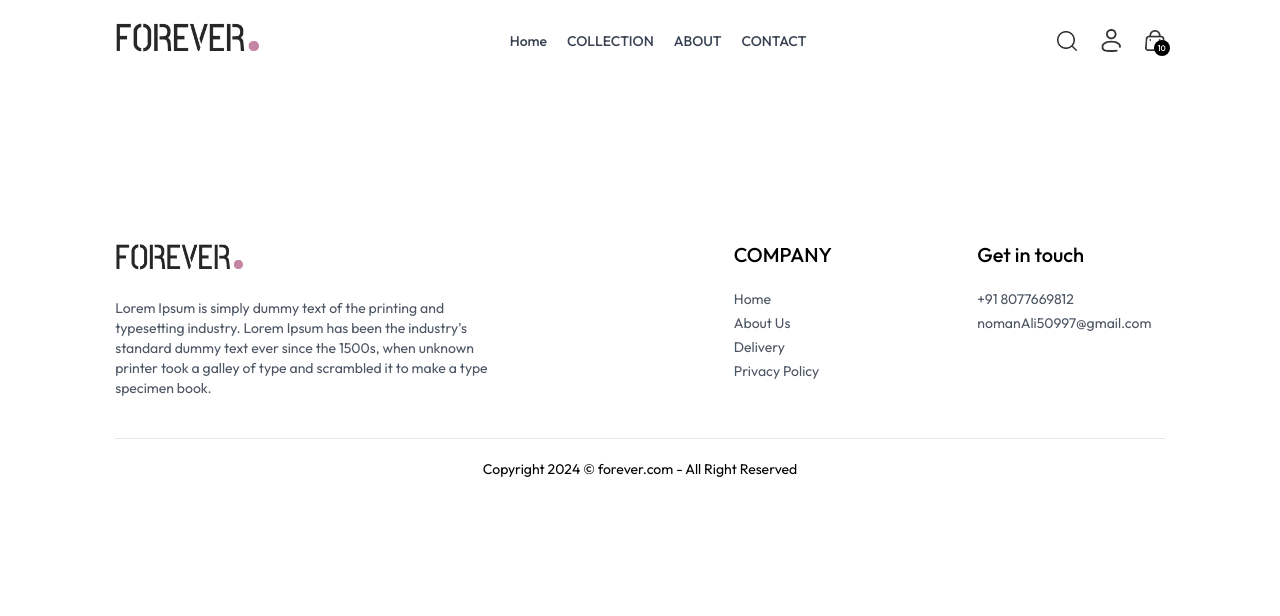
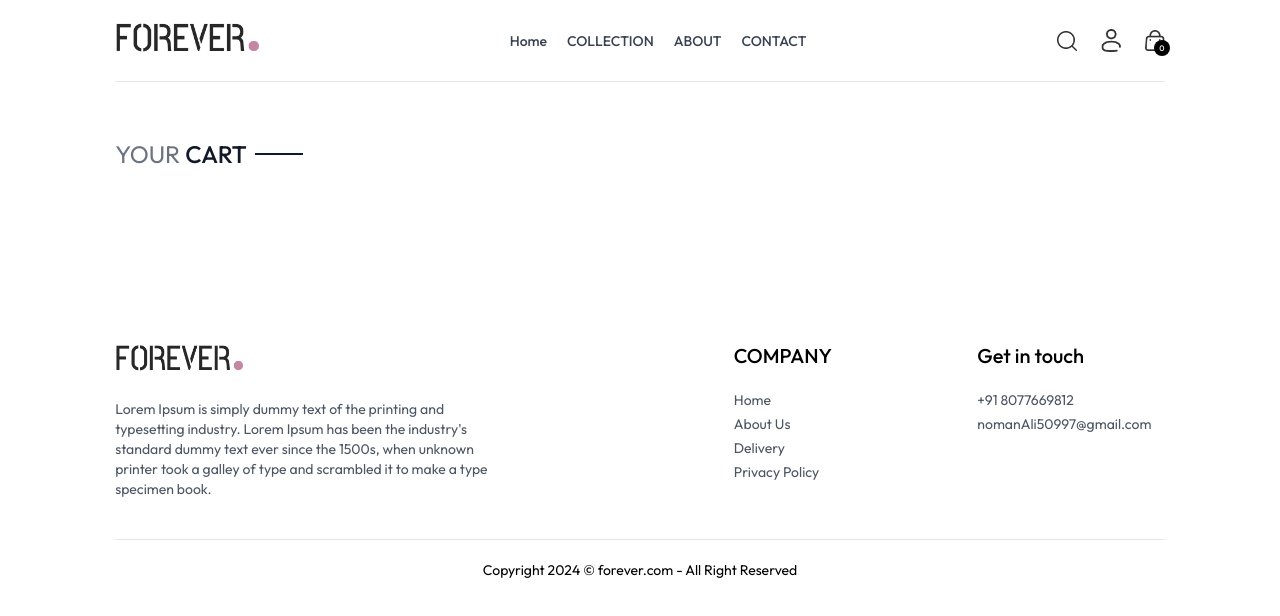
Before and after one commit to Dev-NavedAli/ECOMMERCE, a React (Vite) app in the folder frontend/: page /cart in a window 1280 px wide. Shown: the top 616 px of the page. Built offline with nearby package versions, Linux system fonts and the light colour scheme.

Commit message:
add to cart functionality

```diff
--- a/frontend/src/components/Navbar.jsx
+++ b/frontend/src/components/Navbar.jsx
@@ -5,7 +5,7 @@ import { ShopContext } from '../context/ShopContext';
 
 const Navbar = () => {
   const [visible,setVisible] = useState(false);
-  const {setShowSearch} = useContext(ShopContext)
+  const {setShowSearch,getCartCount} = useContext(ShopContext)
   return (
     <div className='flex items-center justify-between py-5 font-medium'>
 
@@ -45,7 +45,7 @@ const Navbar = () => {
         <Link to="/cart" className='relative'>
         <img src={assets.cart_icon} alt="" className='w-5 min-w-5' />
         <p className='absolute right-[-5px] bottom-[-5px] w-4 text-center leading-4 bg-black text-white aspect-square rounded-full text-[8px]'>
-          10
+          {getCartCount()}
         </p>
         </Link>
         <img  onClick={()=>setVisible(true)} src={assets.menu_icon} className='w-5 cursor-pointer sm:hidden' alt="" />
--- a/frontend/src/context/ShopContext.jsx
+++ b/frontend/src/context/ShopContext.jsx
@@ -10,6 +10,8 @@ const ShopContextProvider = (props) => {
     const delivery_fee = 10;
     const [search, setSearch] = useState('');
     const [showSearch, setShowSearch] = useState(false)
+    //---------------------------- Add to Cart functionality-------------------------------------
+
     const [cartItem, setCartItem] = useState({});
 
     const addToCart = async (itemId, size) => {
@@ -36,15 +38,26 @@ const ShopContextProvider = (props) => {
         setCartItem(cartData)
     }
 
+    const getCartCount = ()=>{
+        let totalCount = 0
+        for (const items in cartItem){
+            for(const item in cartItem[items]){
+                try {
+                    if(cartItem[items][item] > 0){
+                        totalCount += cartItem[items][item]
+                    }
+                } catch (error) {
 
-    useEffect(() => {
-        console.log(cartItem)
-    }, [cartItem])
+                }
+            }
+        }
+        return totalCount;
+    }
 
     const value = {
         products, currency, delivery_fee,
         search, setSearch, showSearch, setShowSearch,
-        cartItem, addToCart
+        cartItem, addToCart,getCartCount
 
     }
     return (
--- a/frontend/src/pages/Cart.jsx
+++ b/frontend/src/pages/Cart.jsx
@@ -1,11 +1,59 @@
-import React from 'react'
+import React, { useContext, useEffect, useState } from 'react'
+import { ShopContext } from '../context/ShopContext'
+import Tittle from '../components/Tittle'
+import { assets } from '../assets/assets'
 
-const cart = () => {
+const Cart = () => {
+  const { products, currency, cartItem } = useContext(ShopContext)
+
+  const [cartData, setCartData] = useState([])
+
+  useEffect(() => {
+    const temData = [];
+    for (const items in cartItem) {
+      for (const item in cartItem[items]) {
+        if (cartItem[items][item] > 0) {
+          temData.push({
+            _id: items,
+            size: item,
+            quantity: cartItem[items][item]
+          })
+        }
+      }
+    }
+    setCartData(temData)
+  }, [cartItem])
   return (
-    <div>
+    <div className='border-t pt-14 '>
+      <div className='text-2xl mb-3'>
+        <Tittle text1={'YOUR '} text2={'CART'} />
+      </div>
+      <div>
+        {
+          cartData.map((item, index) => {
+            const productData = products.find((product) => product._id === item._id)
+            return (
+              <div key={index} className='py-4 border-t border-b text-gray-700 grid grid-cols-[4fr_2fr_0.5fr] items-center gap-4'>
+                <div className='flex items-start gap-6'>
+                  <img src={productData.image[0]} className='w-1 sm:w-20' alt="" />
+                  <div>
+                    <p className='text-small sm:text-lg font-medium'>{productData.name}</p>
+                    <div className='flex items-center gap-5 mt-2'>
+                      <p>{currency}{productData.price}</p>
+                      <p className='px-2 sm:px-3 sm:py-1 border bg-slate-50'>{item.size}</p>
+                    </div>
+                  </div>
+                </div>
+                <input type="number" min={1} defaultValue={item.quantity} className='border max-w-10 sm:max-w-20 px-1 sm:px-2 py-1' />
+                <img src={assets.bin_icon} alt="" className='w-4 mr-4 sm:w-5 cursor-pointer' />
+              </div>
+            )
+          })
+        }
+      </div>
 
     </div>
   )
 }
 
-export default cart
+export default Cart
```
